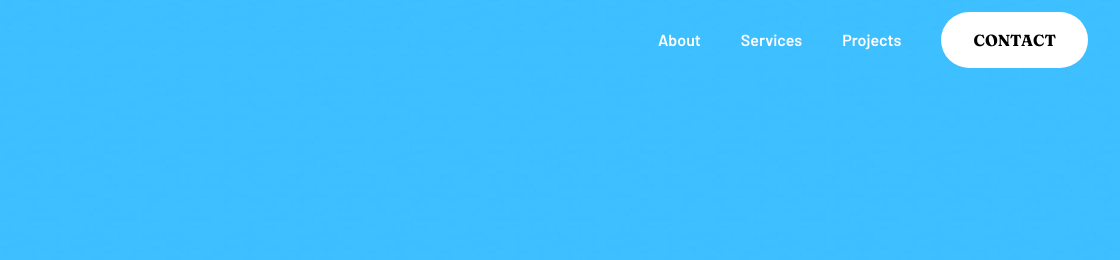
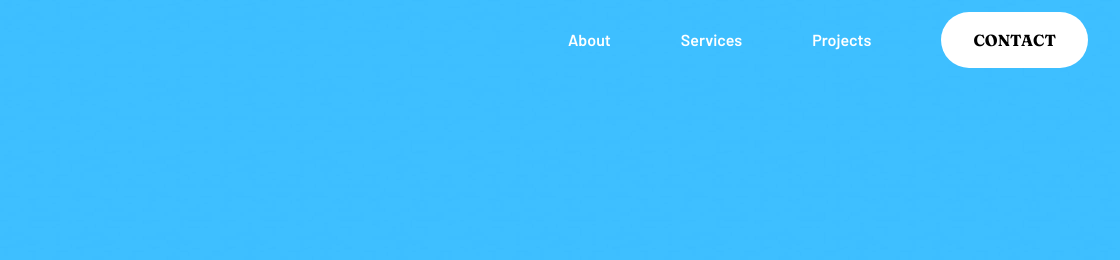
Before and after one commit to radanovicnikola93/sunnyside-agency, a website: page index.html in a window 1280 px wide. Shown: the top 260 px of the page, 160-1280 px from the left. Drawn offline with Linux system fonts and the light colour scheme.

Commit message:
added navbar change on scroll and updated styles on some elements

```diff
--- a/app.js
+++ b/app.js
@@ -0,0 +1,10 @@
+// navbar
+const nav = document.querySelector('nav');
+
+window.onscroll = () => {
+    if (window.scrollY > 300) {
+        nav.classList.add('nav-active');
+    } else {
+        nav.classList.remove('nav-active');
+    }
+};
--- a/index.html
+++ b/index.html
@@ -31,20 +31,20 @@
         <img src="images/logo.svg" alt="logo" />
       </div>
       <div>
-        <li>
-          <ul>
+        <ul>
+          <li>
             <a href="#about">About</a>
-          </ul>
-          <ul>
+          </li>
+          <li>
             <a href="#services">Services</a>
-          </ul>
-          <ul>
+          </li>
+          <li>
             <a href="#projects">Projects</a>
-          </ul>
-          <ul>
+          </li>
+          <li>
             <button class="navbar--btn">Contact</button>
-          </ul>
-        </li>
+          </li>
+        </ul>
       </div>
       <div>
         <img src="images/icon-hamburger.svg" alt="menu icon" />
--- a/styles/sass/components/_content-btn.scss
+++ b/styles/sass/components/_content-btn.scss
@@ -5,6 +5,7 @@
     font-weight: $fw-900;
     position: relative;
     z-index: 1;
+    cursor: pointer;
 
     &::after {
         content: "";
--- a/styles/sass/components/_nav-btn.scss
+++ b/styles/sass/components/_nav-btn.scss
@@ -8,5 +8,6 @@ nav {
         border: none;
         border-radius: 2rem;
         text-transform: uppercase;
+        cursor: pointer;
     }
 }
--- a/styles/sass/layouts/_navbar.scss
+++ b/styles/sass/layouts/_navbar.scss
@@ -17,19 +17,21 @@ nav {
 
     // menu links
     div:nth-of-type(2) {
-
-
+        min-width: 35rem;
         // flex
-        li {
+        ul {
             display: flex;
             justify-content: space-between;
             align-items: center;
+            li {
+                list-style: none;
+                a {
+                    text-decoration: none;
+                    color: $white;
+                    font-weight: $fw-700;
+                }
+            }
 
-            a {
-                text-decoration: none;
-                color: $white;
-                font-weight: $fw-700;
-            }
         }
     }
 
@@ -38,3 +40,30 @@ nav {
         display: none;
     }
 }
+
+
+// nav on scroll
+nav.nav-active {
+    background-color: $white;
+    color: $yellow;
+
+    div:first-child {
+        img {
+            fill: $very-dark-desaturated-blue;
+        }
+    }
+
+    div:nth-of-type(2) {
+        // flex
+        li {
+            a {
+                color: $very-dark-desaturated-blue;
+            }
+
+            button {
+                background-color: $very-dark-desaturated-blue;
+                color: $white;
+            }
+        }
+    }
+}
```
Also changed, not shown: styles/css/style.css.
